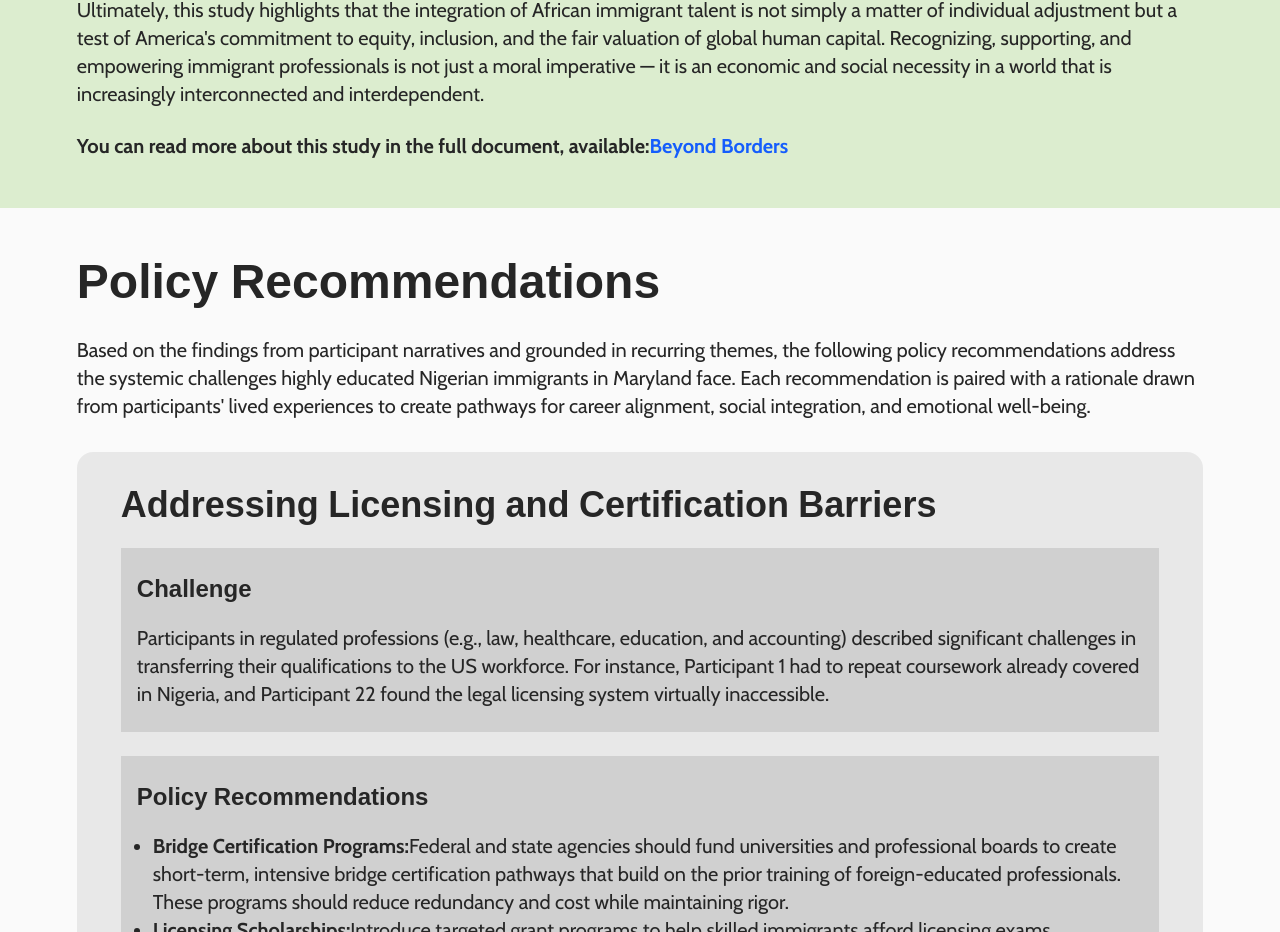
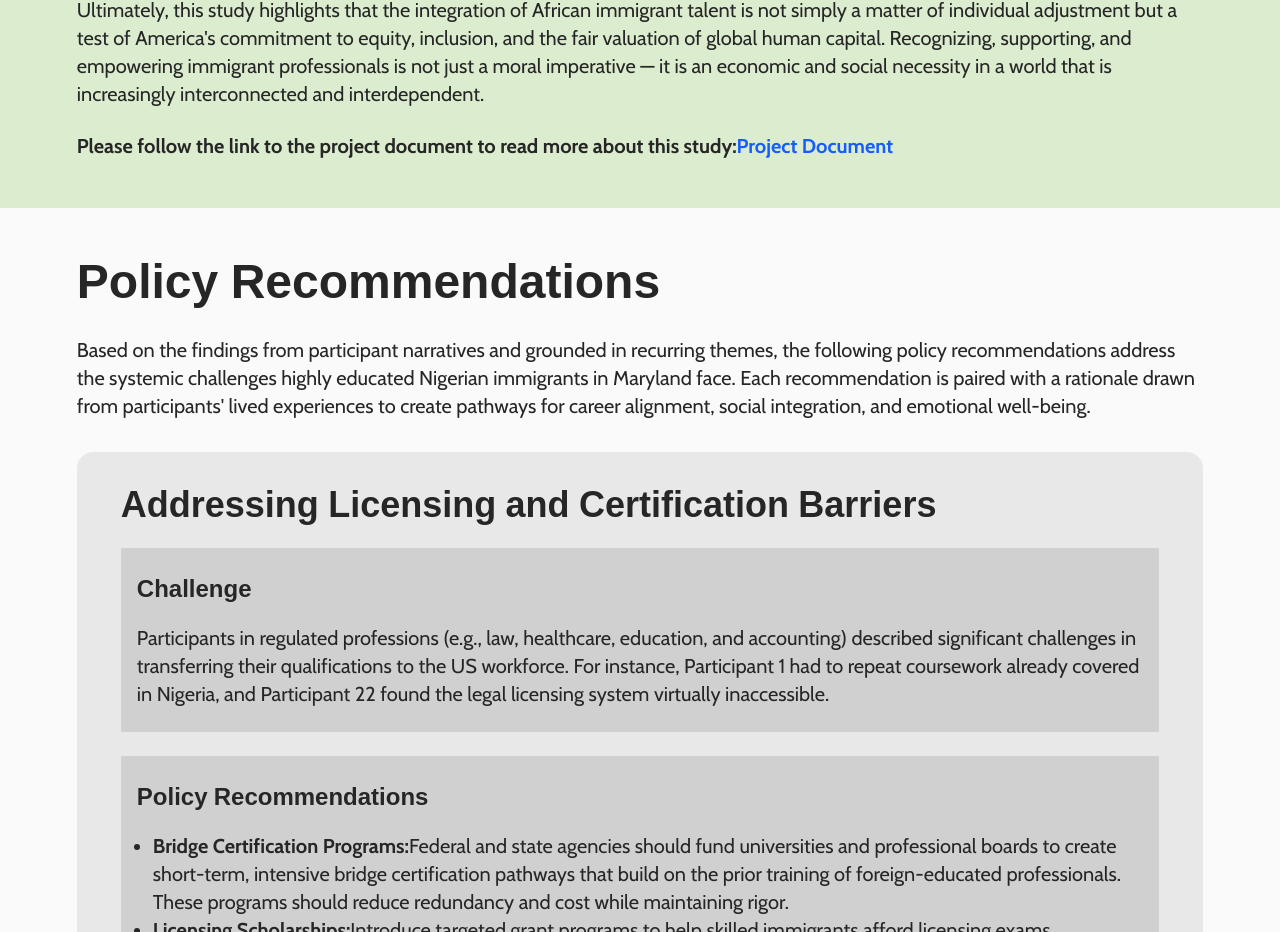
Before and after one commit to Dev-Tonia/beyond-board, a Next.js app: page /conclusion in a window 1280 px wide. Shown: the part 2380-3312 px from the top of the page. Built offline with nearby package versions, Linux system fonts and the light colour scheme; what chartjs-plugin-datalabels would draw is missing.

Commit message:
Corrections on typos > Launch preview

```diff
--- a/src/app/(others)/data-analysis/page.tsx
+++ b/src/app/(others)/data-analysis/page.tsx
@@ -45,7 +45,7 @@ export default function DataAnalysis() {
               href="https://docs.google.com/spreadsheets/d/1pcAdnFJVC62gqixoZIvV-HMIrs36VePx/edit?usp=sharing&ouid=101093897556913123349&rtpof=true&sd=true"
               className="text-primary font-semibold hover:underline"
             >
-              All analysis data{" "}
+              All Analysis Data{" "}
             </a>
           </SixthHeading>{" "}
         </div>
--- a/src/components/conclusion/ConclusionPoint.tsx
+++ b/src/components/conclusion/ConclusionPoint.tsx
@@ -89,13 +89,13 @@ export default function ConclusionPoint() {
             increasingly interconnected and interdependent.
           </p>
           <p className=" font-bold">
-            You can read more about this study in the full document, available:
+            Please follow the link to the project document to read more about this study:
             <a
               className=" text-blue-600"
               target="_blank"
               href="https://docs.google.com/document/d/1p4uyqfF6BO2XBPULhAbbxQKmcyr3Zyp5/edit?rtpof=true&tab=t.0"
             >
-              Beyond Borders
+              Project Document
             </a>
           </p>
         </div>
--- a/src/components/introduction/focus-areas.tsx
+++ b/src/components/introduction/focus-areas.tsx
@@ -7,7 +7,7 @@ export default function FocusAreas() {
     <section className="  pt-16 lg:pt-32 pb-12 lg:pb-20">
       <div className=" wrapper ">
         <SecondHeading
-          title="Thematic focus areas"
+          title="Thematic Focus Areas"
           className=" max-w-[200px] text-neutral-800"
         />
         <div className=" grid md:grid-cols-2 gap-4 lg:gap-6">
--- a/src/components/introduction/research-conducted.tsx
+++ b/src/components/introduction/research-conducted.tsx
@@ -6,7 +6,7 @@ export default function ResearchConducted() {
     <section className=" bg-[#F3F9EB] py-16">
       <div className=" wrapper">
         <SecondHeading
-          title="How Research was Conducted"
+          title="How the Research was Conducted"
           className="  max-w-xl"
           textColor="text-[#221F1F]"
         />
```
